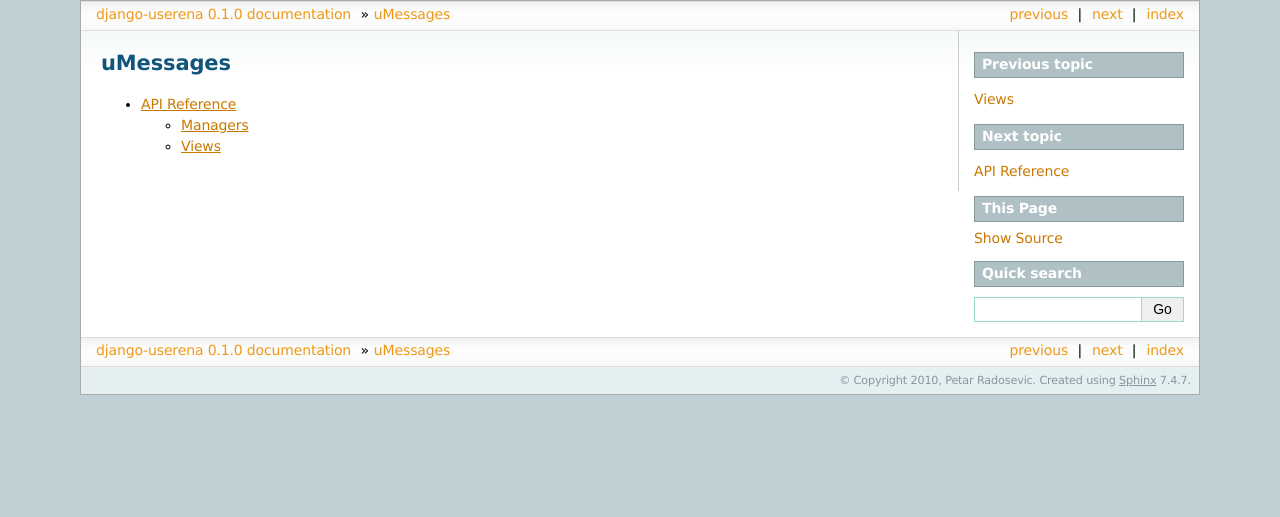
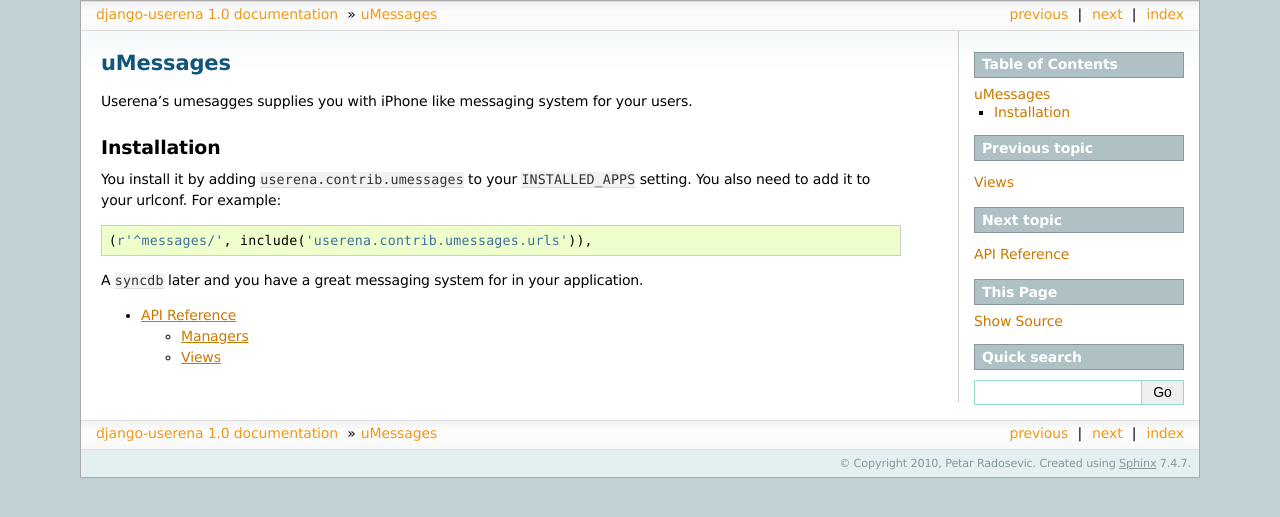
Before and after one commit to napster0125/django-ena-for-user, a Sphinx documentation site: the page built from docs/contrib/umessages/index.rst, in a window 1280 px wide. Shown: the top 517 px of the page. Built offline with Sphinx 7.4.7, drawn with Linux system fonts in a browser that asks for light colours.

Commit message:
Updated docs. Working towards v1.0.RC1 release.

```diff
--- a/README.rst
+++ b/README.rst
@@ -1,10 +1,11 @@
 ==============
-django-userena
+Django Userena
 ==============
 
 Django userena's goal is to have a simple way to have full account management
 for django application.
 
-Visit the homepage_ for more information about django-userena.
+Please visit the homepage_ for more documentation and implementation of
+django-userena.
 
 .. _homepage: http://django-userena.org
--- a/docs/conf.py
+++ b/docs/conf.py
@@ -47,9 +47,9 @@
 # built documents.
 #
 # The short X.Y version.
-version = '0.1.0'
+version = '1.0'
 # The full version, including alpha/beta/rc tags.
-release = '0.1.0'
+release = '1.0'
 
 # The language for content autogenerated by Sphinx. Refer to documentation
 # for a list of supported languages.
--- a/docs/contrib/umessages/api/managers.rst
+++ b/docs/contrib/umessages/api/managers.rst
@@ -3,10 +3,10 @@
 Managers
 ========
 
-.. automodule:: userena.contrib.messages.managers
+.. automodule:: userena.contrib.umessages.managers
 
 MessageManager
 --------------
 
-.. autoclass:: userena.contrib.messages.managers.MessageManager
+.. autoclass:: userena.contrib.umessages.managers.MessageManager
    :members:
--- a/docs/contrib/umessages/index.rst
+++ b/docs/contrib/umessages/index.rst
@@ -3,6 +3,22 @@
 uMessages
 =========
 
+Userena's umesagges supplies you with iPhone like messaging system for your
+users.
+
+
+Installation
+------------
+
+You install it by adding ``userena.contrib.umessages`` to your
+``INSTALLED_APPS`` setting. You also need to add it to your urlconf. For
+example::
+
+    (r'^messages/', include('userena.contrib.umessages.urls')),
+
+A ``syncdb`` later and you have a great messaging system for in your
+application.
+
 .. toctree::
    :maxdepth: 2
 
--- a/setup.py
+++ b/setup.py
@@ -17,8 +17,8 @@
       zip_safe=False,
       author='Petar Radosevic',
       author_email='petar@wunki.org',
-      url='http://github.com/wunki/django-userena',
-      download_url='http://github.com/wunki/django-userenity/downloads',
+      url='https://github.com/bread-and-pepper/django-userena/',
+      download_url='https://github.com/bread-and-pepper/django-userena/downloads/',
       packages = find_packages(exclude=['demo_project', 'demo_project.*']),
       include_package_data=True,
       install_requires = [
--- a/userena/__init__.py
+++ b/userena/__init__.py
@@ -1,7 +1,8 @@
 """
-Implementation of per object permissions for Django 1.2.
+Django accounts management made easy.
+
 """
-VERSION = (0, 1, 1, 'dev')
+VERSION = (1, 0, 0, 'rc1')
 
 __version__ = '.'.join((str(each) for each in VERSION[:4]))
 
```
Also changed, not shown: docs/contrib/umessages/api/views.rst (+17 -2 lines), docs/installation.rst (+4 -4 lines), 1 other file.
